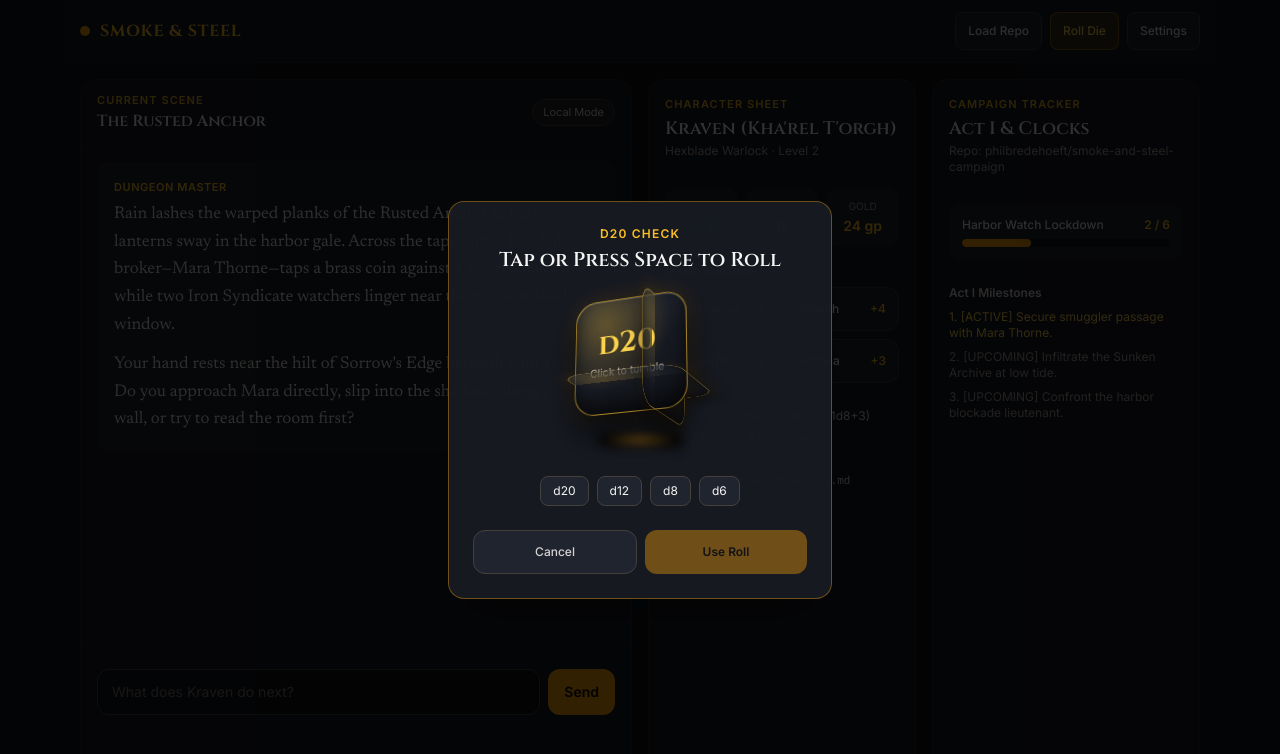
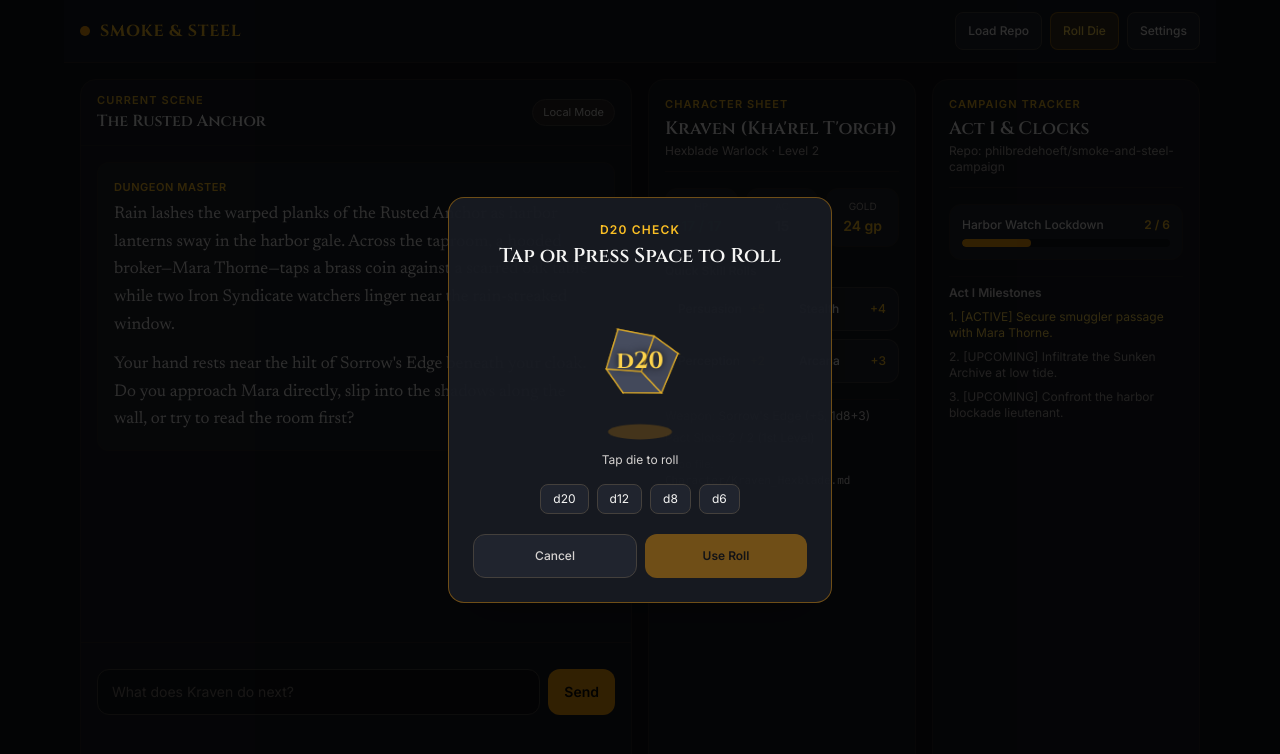
Before and after one commit to philbredehoeft/smoke-and-steel-app, a plain HTML site: page index.html in a window 1280 px wide. Both pictures are taken after a click on the button "Roll Die". Drawn offline with nearby package versions, Linux system fonts and the light colour scheme.

Commit message:
Update index.html

```diff
--- a/index.html
+++ b/index.html
@@ -34,99 +34,6 @@
     }
     .animate-ember {
       animation: emberPulse 1.5s ease-in-out infinite;
-    }
-
-    /* BG3-inspired floating 3D die stage */
-    .die-stage-3d {
-      perspective: 950px;
-      perspective-origin: 50% 38%;
-    }
-    .die-float-3d {
-      position: relative;
-      width: 118px;
-      height: 118px;
-      transform-style: preserve-3d;
-      transform: translateY(0px) rotateX(18deg) rotateY(-22deg) rotateZ(0deg);
-      transition: transform 0.35s cubic-bezier(0.22, 1, 0.36, 1);
-    }
-    .die-face-3d {
-      position: absolute;
-      inset: 0;
-      border-radius: 22px;
-      background:
-        radial-gradient(circle at 28% 22%, rgba(251, 191, 36, 0.28), transparent 55%),
-        linear-gradient(145deg, #2b303c 0%, #171a22 58%, #101218 100%);
-      border: 1px solid rgba(251, 191, 36, 0.55);
-      box-shadow:
-        inset 0 1px 1px rgba(255, 255, 255, 0.22),
-        inset 0 -10px 20px rgba(0, 0, 0, 0.65),
-        0 18px 34px rgba(0, 0, 0, 0.72),
-        0 0 24px rgba(245, 158, 11, 0.16);
-      backface-visibility: hidden;
-    }
-    .die-face-front {
-      transform: translateZ(26px);
-    }
-    .die-face-back {
-      transform: rotateY(180deg) translateZ(26px);
-      opacity: 0.7;
-    }
-    .die-face-left {
-      transform: rotateY(-90deg) translateZ(26px);
-      opacity: 0.75;
-    }
-    .die-face-right {
-      transform: rotateY(90deg) translateZ(26px);
-      opacity: 0.75;
-    }
-    .die-face-top {
-      transform: rotateX(90deg) translateZ(26px);
-      opacity: 0.75;
-    }
-    .die-face-bottom {
-      transform: rotateX(-90deg) translateZ(26px);
-      opacity: 0.65;
-    }
-    .die-readout-3d {
-      position: relative;
-      z-index: 10;
-      transform: translateZ(34px);
-    }
-    .die-shadow-3d {
-      width: 84px;
-      height: 16px;
-      border-radius: 9999px;
-      background: radial-gradient(ellipse at center, rgba(245, 158, 11, 0.34) 0%, rgba(0, 0, 0, 0.85) 68%, transparent 100%);
-      filter: blur(4px);
-      transition: transform 0.35s ease, opacity 0.35s ease;
-    }
-
-    @keyframes bg3Tumble {
-      0% {
-        transform: translateY(6px) scale(0.96) rotateX(18deg) rotateY(-22deg) rotateZ(0deg);
-      }
-      22% {
-        transform: translateY(-22px) scale(1.14) rotateX(155deg) rotateY(95deg) rotateZ(28deg);
-      }
-      50% {
-        transform: translateY(-30px) scale(1.2) rotateX(295deg) rotateY(235deg) rotateZ(-22deg);
-      }
-      78% {
-        transform: translateY(-12px) scale(1.08) rotateX(410deg) rotateY(340deg) rotateZ(14deg);
-      }
-      100% {
-        transform: translateY(-4px) scale(1.03) rotateX(374deg) rotateY(346deg) rotateZ(0deg);
-      }
-    }
-    @keyframes shadowPulse {
-      0%, 100% { transform: scale(1); opacity: 0.85; }
-      45% { transform: scale(0.68); opacity: 0.45; }
-    }
-    .animate-bg3-tumble {
-      animation: bg3Tumble 0.78s cubic-bezier(0.22, 1, 0.36, 1) forwards;
-    }
-    .animate-shadow-pulse {
-      animation: shadowPulse 0.78s cubic-bezier(0.22, 1, 0.36, 1) forwards;
     }
   </style>
 </head>
@@ -304,33 +211,24 @@
     </div>
   </div>
 
-  <!-- FLOATING 3D ROLL OVERLAY MODAL -->
+  <!-- FLOATING 3D CANVAS ROLL OVERLAY MODAL -->
   <div id="roll-overlay" class="hidden fixed inset-0 z-40 bg-black/80 backdrop-blur-xs flex items-center justify-center p-4">
-    <div class="w-full max-w-sm rounded-2xl bg-surface/95 border border-amber-500/40 p-6 text-center space-y-5 shadow-2xl">
+    <div class="w-full max-w-sm rounded-2xl bg-surface/95 border border-amber-500/40 p-6 text-center space-y-4 shadow-2xl">
       <div>
         <p id="overlay-label" class="text-xs uppercase tracking-widest text-amber-400 font-semibold">d20 Check</p>
         <h3 id="overlay-title" class="font-display text-xl text-stone-100 mt-1">Tap or Press Space to Roll</h3>
       </div>
 
-      <div class="die-stage-3d flex flex-col items-center justify-center py-2 space-y-3">
+      <div class="flex flex-col items-center justify-center">
         <button
           id="overlay-die-btn"
           type="button"
-          class="die-float-3d flex flex-col items-center justify-center cursor-pointer focus:outline-none"
+          class="rounded-2xl focus:outline-none cursor-pointer"
           aria-label="Roll 3D Die"
         >
-          <span class="die-face-3d die-face-back"></span>
-          <span class="die-face-3d die-face-left"></span>
-          <span class="die-face-3d die-face-right"></span>
-          <span class="die-face-3d die-face-top"></span>
-          <span class="die-face-3d die-face-bottom"></span>
-          <span class="die-face-3d die-face-front"></span>
-          <span class="die-readout-3d flex flex-col items-center justify-center pointer-events-none px-2">
-            <span id="overlay-die-value" class="font-display text-3xl font-bold text-amber-300 drop-shadow">d20</span>
-            <span id="overlay-die-sub" class="text-[11px] text-stone-300/90 mt-1 leading-tight">Click to tumble</span>
-          </span>
+          <canvas id="die-canvas" width="200" height="180" class="w-[180px] h-[162px] block"></canvas>
         </button>
-        <div id="die-shadow" class="die-shadow-3d"></div>
+        <p id="overlay-die-sub" class="text-xs text-stone-300 mt-1">Tap the die to roll</p>
       </div>
 
       <div class="flex justify-center gap-2">
@@ -704,18 +602,126 @@ ${state.files.character.content}`;
       });
     });
 
+    // 3D Isometric Cube Die Renderer on HTML5 Canvas
     const rollOverlay = document.getElementById('roll-overlay');
     const dieBtn = document.getElementById('overlay-die-btn');
-    const dieShadow = document.getElementById('die-shadow');
-    const dieValEl = document.getElementById('overlay-die-value');
+    const dieCanvas = document.getElementById('die-canvas');
+    const dieCtx = dieCanvas.getContext('2d');
     const dieSubEl = document.getElementById('overlay-die-sub');
     const useRollBtn = document.getElementById('btn-use-roll');
 
-    function resetDieVisual(sides, mod) {
-      dieBtn.classList.remove('animate-bg3-tumble');
-      dieShadow.classList.remove('animate-shadow-pulse');
-      dieValEl.textContent = `d${sides}`;
-      dieSubEl.textContent = mod ? `Modifier ${mod >= 0 ? '+' + mod : mod}` : 'Click to tumble';
+    const die3d = {
+      rx: 0.42,
+      ry: -0.58,
+      rz: 0.12,
+      lift: 0,
+      animId: null,
+      displayText: 'd20',
+    };
+
+    const CUBE_VERTS = [
+      [-1, -1, -1], [1, -1, -1], [1, 1, -1], [-1, 1, -1],
+      [-1, -1,  1], [1, -1,  1], [1, 1,  1], [-1, 1,  1],
+    ];
+    const CUBE_FACES = [
+      { idx: [4, 5, 6, 7], shade: 1.0 },   // front
+      { idx: [1, 0, 3, 2], shade: 0.45 },  // back
+      { idx: [0, 4, 7, 3], shade: 0.72 },  // left
+      { idx: [5, 1, 2, 6], shade: 0.84 },  // right
+      { idx: [3, 7, 6, 2], shade: 0.92 },  // top
+      { idx: [0, 1, 5, 4], shade: 0.35 },  // bottom
+    ];
+
+    function rotatePoint([x, y, z], rx, ry, rz) {
+      // X rotation
+      let y1 = y * Math.cos(rx) - z * Math.sin(rx);
+      let z1 = y * Math.sin(rx) + z * Math.cos(rx);
+      let x1 = x;
+      // Y rotation
+      let x2 = x1 * Math.cos(ry) + z1 * Math.sin(ry);
+      let z2 = -x1 * Math.sin(ry) + z1 * Math.cos(ry);
+      let y2 = y1;
+      // Z rotation
+      let x3 = x2 * Math.cos(rz) - y2 * Math.sin(rz);
+      let y3 = x2 * Math.sin(rz) + y2 * Math.cos(rz);
+      return [x3, y3, z2];
+    }
+
+    function draw3dDie() {
+      const w = dieCanvas.width;
+      const h = dieCanvas.height;
+      dieCtx.clearRect(0, 0, w, h);
+
+      const cx = w / 2;
+      const cy = h / 2 - die3d.lift;
+      const size = 34;
+      const fov = 240;
+
+      // Floating shadow below die
+      const shadowScale = Math.max(0.55, 1 - die3d.lift / 95);
+      dieCtx.save();
+      dieCtx.beginPath();
+      dieCtx.ellipse(cx, h - 18, 38 * shadowScale, 9 * shadowScale, 0, 0, Math.PI * 2);
+      dieCtx.fillStyle = `rgba(245, 158, 11, ${0.22 * shadowScale})`;
+      dieCtx.fill();
+      dieCtx.restore();
+
+      const transformed = CUBE_VERTS.map((v) => {
+        const [rx, ry, rz] = rotatePoint(v, die3d.rx, die3d.ry, die3d.rz);
+        const scale = fov / (fov + rz * size + 90);
+        return {
+          x: cx + rx * size * scale,
+          y: cy + ry * size * scale,
+          z: rz,
+        };
+      });
+
+      const facesWithDepth = CUBE_FACES.map((f) => {
+        const pts = f.idx.map((i) => transformed[i]);
+        const avgZ = (pts[0].z + pts[1].z + pts[2].z + pts[3].z) / 4;
+        return { pts, shade: f.shade, avgZ };
+      }).sort((a, b) => a.avgZ - b.avgZ);
+
+      facesWithDepth.forEach((face) => {
+        dieCtx.beginPath();
+        face.pts.forEach((p, idx) => {
+          if (idx === 0) dieCtx.moveTo(p.x, p.y);
+          else dieCtx.lineTo(p.x, p.y);
+        });
+        dieCtx.closePath();
+
+        const r = Math.round(36 + 34 * face.shade);
+        const g = Math.round(40 + 36 * face.shade);
+        const b = Math.round(52 + 42 * face.shade);
+        dieCtx.fillStyle = `rgb(${r}, ${g}, ${b})`;
+        dieCtx.fill();
+
+        dieCtx.lineWidth = 1.6;
+        dieCtx.strokeStyle = 'rgba(251, 191, 36, 0.68)';
+        dieCtx.stroke();
+      });
+
+      // Front readout badge centered on the die
+      dieCtx.save();
+      dieCtx.font = '700 26px Cinzel, Georgia, serif';
+      dieCtx.textAlign = 'center';
+      dieCtx.textBaseline = 'middle';
+      dieCtx.fillStyle = '#fcd34d';
+      dieCtx.shadowColor = 'rgba(0, 0, 0, 0.9)';
+      dieCtx.shadowBlur = 8;
+      dieCtx.fillText(die3d.displayText, cx, cy + 1);
+      dieCtx.restore();
+    }
+
+    function setIdleDie(sides, mod) {
+      if (die3d.animId) cancelAnimationFrame(die3d.animId);
+      die3d.rx = 0.42;
+      die3d.ry = -0.58;
+      die3d.rz = 0.1;
+      die3d.lift = 6;
+      die3d.displayText = `d${sides}`;
+      dieSubEl.textContent = mod ? `Modifier ${mod >= 0 ? '+' + mod : mod} · Tap to roll` : 'Tap die to roll';
+      draw3dDie();
     }
 
     function openRollOverlay({ label = 'd20 Check', title = 'Tap or Press Space to Roll', sides = 20, mod = 0 }) {
@@ -726,39 +732,59 @@ ${state.files.character.content}`;
       useRollBtn.disabled = true;
       document.getElementById('overlay-label').textContent = label;
       document.getElementById('overlay-title').textContent = title;
-      resetDieVisual(sides, mod);
+      setIdleDie(sides, mod);
       rollOverlay.classList.remove('hidden');
     }
 
     function performDieRoll() {
-      dieBtn.classList.remove('animate-bg3-tumble');
-      dieShadow.classList.remove('animate-shadow-pulse');
-      void dieBtn.offsetWidth;
-      void dieShadow.offsetWidth;
-      dieBtn.classList.add('animate-bg3-tumble');
-      dieShadow.classList.add('animate-shadow-pulse');
+      if (die3d.animId) cancelAnimationFrame(die3d.animId);
 
       const raw = Math.floor(Math.random() * state.dieSides) + 1;
       const total = raw + state.modifier;
       state.lastRoll = { raw, total, sides: state.dieSides, mod: state.modifier, label: state.skillLabel };
+      useRollBtn.disabled = true;
+      dieSubEl.textContent = 'Tumbling...';
 
-      dieValEl.textContent = '...';
-      dieSubEl.textContent = 'Tumbling...';
-      useRollBtn.disabled = true;
+      const duration = 700;
+      const start = performance.now();
+      const startRx = die3d.rx;
+      const startRy = die3d.ry;
+      const targetRx = startRx + Math.PI * 3.5;
+      const targetRy = startRy + Math.PI * 4;
 
-      window.clearTimeout(state.rollTimer);
-      state.rollTimer = window.setTimeout(() => {
-        dieValEl.textContent = state.modifier ? `${total}` : `${raw}`;
-        dieSubEl.textContent = state.modifier
-          ? `Rolled ${raw} (${state.modifier >= 0 ? '+' + state.modifier : state.modifier})`
-          : `Rolled d${state.dieSides}`;
-        useRollBtn.disabled = false;
-      }, 620);
+      function step(now) {
+        const t = Math.min(1, (now - start) / duration);
+        const ease = 1 - Math.pow(1 - t, 3);
+        die3d.rx = startRx + (targetRx - startRx) * ease;
+        die3d.ry = startRy + (targetRy - startRy) * ease;
+        die3d.lift = Math.sin(t * Math.PI) * 26 + 4;
+        die3d.displayText = t < 0.85
+          ? String(Math.floor(Math.random() * state.dieSides) + 1)
+          : String(state.modifier ? total : raw);
+        draw3dDie();
+
+        if (t < 1) {
+          die3d.animId = requestAnimationFrame(step);
+        } else {
+          die3d.lift = 6;
+          die3d.displayText = state.modifier ? `${total}` : `${raw}`;
+          draw3dDie();
+          dieSubEl.textContent = state.modifier
+            ? `Rolled ${raw} (${state.modifier >= 0 ? '+' + state.modifier : state.modifier})`
+            : `Rolled d${state.dieSides}`;
+          useRollBtn.disabled = false;
+        }
+      }
+
+      die3d.animId = requestAnimationFrame(step);
     }
 
     dieBtn.addEventListener('click', performDieRoll);
     document.getElementById('btn-open-roll').addEventListener('click', () => openRollOverlay({}));
-    document.getElementById('btn-close-roll').addEventListener('click', () => rollOverlay.classList.add('hidden'));
+    document.getElementById('btn-close-roll').addEventListener('click', () => {
+      if (die3d.animId) cancelAnimationFrame(die3d.animId);
+      rollOverlay.classList.add('hidden');
+    });
 
     document.querySelectorAll('.die-select').forEach((btn) => {
       btn.addEventListener('click', () => {
@@ -768,7 +794,7 @@ ${state.files.character.content}`;
         state.lastRoll = null;
         useRollBtn.disabled = true;
         document.getElementById('overlay-label').textContent = state.skillLabel;
-        resetDieVisual(state.dieSides, 0);
+        setIdleDie(state.dieSides, 0);
       });
     });
 
@@ -815,6 +841,7 @@ ${state.files.character.content}`;
           performDieRoll();
         }
       } else if (e.key === 'Escape') {
+        if (die3d.animId) cancelAnimationFrame(die3d.animId);
         rollOverlay.classList.add('hidden');
       }
     });
```
